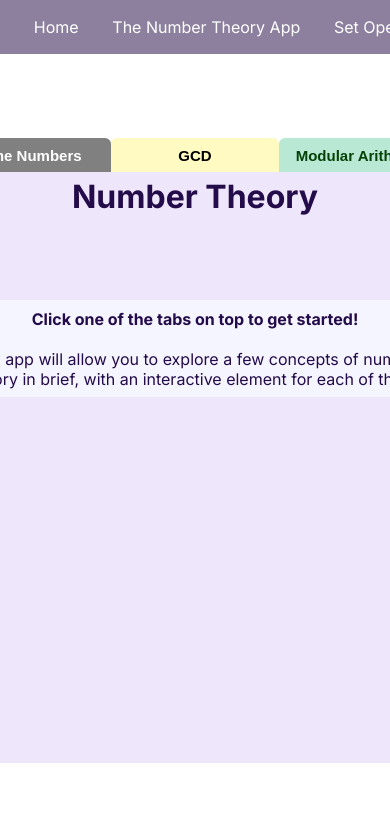
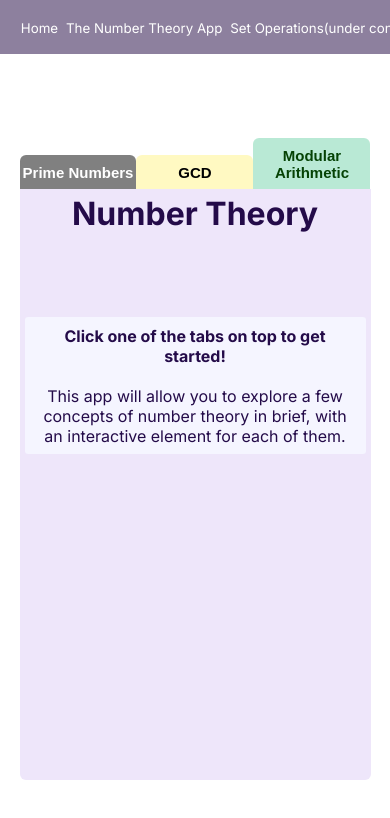
Before and after one commit to Rhubar/int, a Next.js app: page /number in a window 390 px wide. Shown: the top 818 px of the page. Built offline with nearby package versions, Linux system fonts and the light colour scheme.

Commit message:
mobile responsive

```diff
--- a/src/app/components/styles/nav.css
+++ b/src/app/components/styles/nav.css
@@ -17,10 +17,17 @@ ul {
 li {
   display:inline;
   padding: 2vh;
-
 }
 
 li:hover {
   color: rgb(36, 11, 73);
   padding-top: 1vh;
 }
+
+/* breakpoint for smaller screens */
+@media screen and (max-width: 600px) {
+  li {
+    font-size:smaller;
+    padding:1vw;
+  }
+}
--- a/src/app/components/styles/numberApp.css
+++ b/src/app/components/styles/numberApp.css
@@ -40,6 +40,13 @@
   border-top-left-radius: 0px;
   border-top-right-radius: 0px;
   padding: 5px;
+}
+
+/* breakpoint for smaller screens */
+@media screen and (max-width: 600px) {
+  .mainDiv {
+    width:90vw;
+  }
 }
 
 .landingDiv {
```
